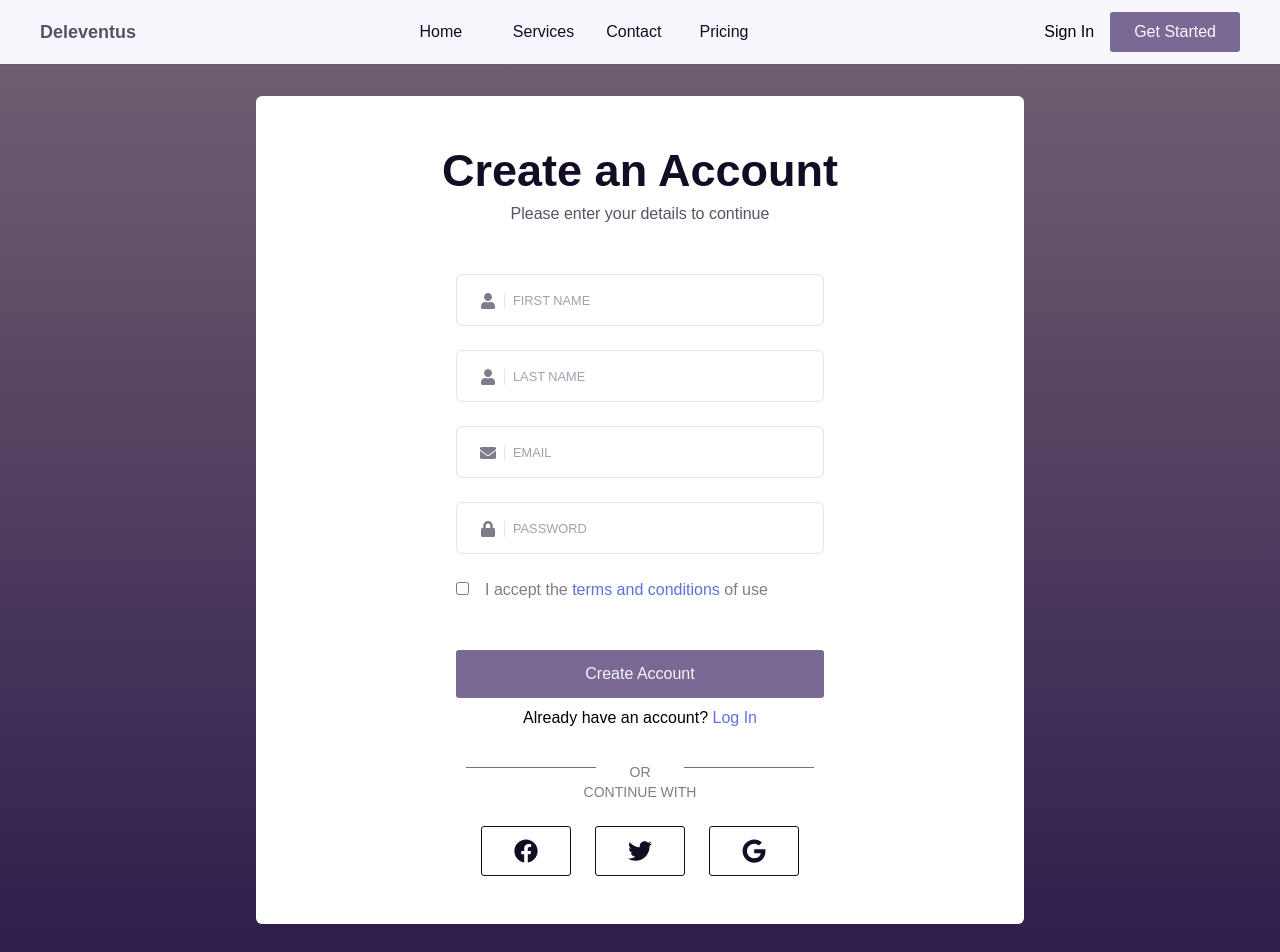
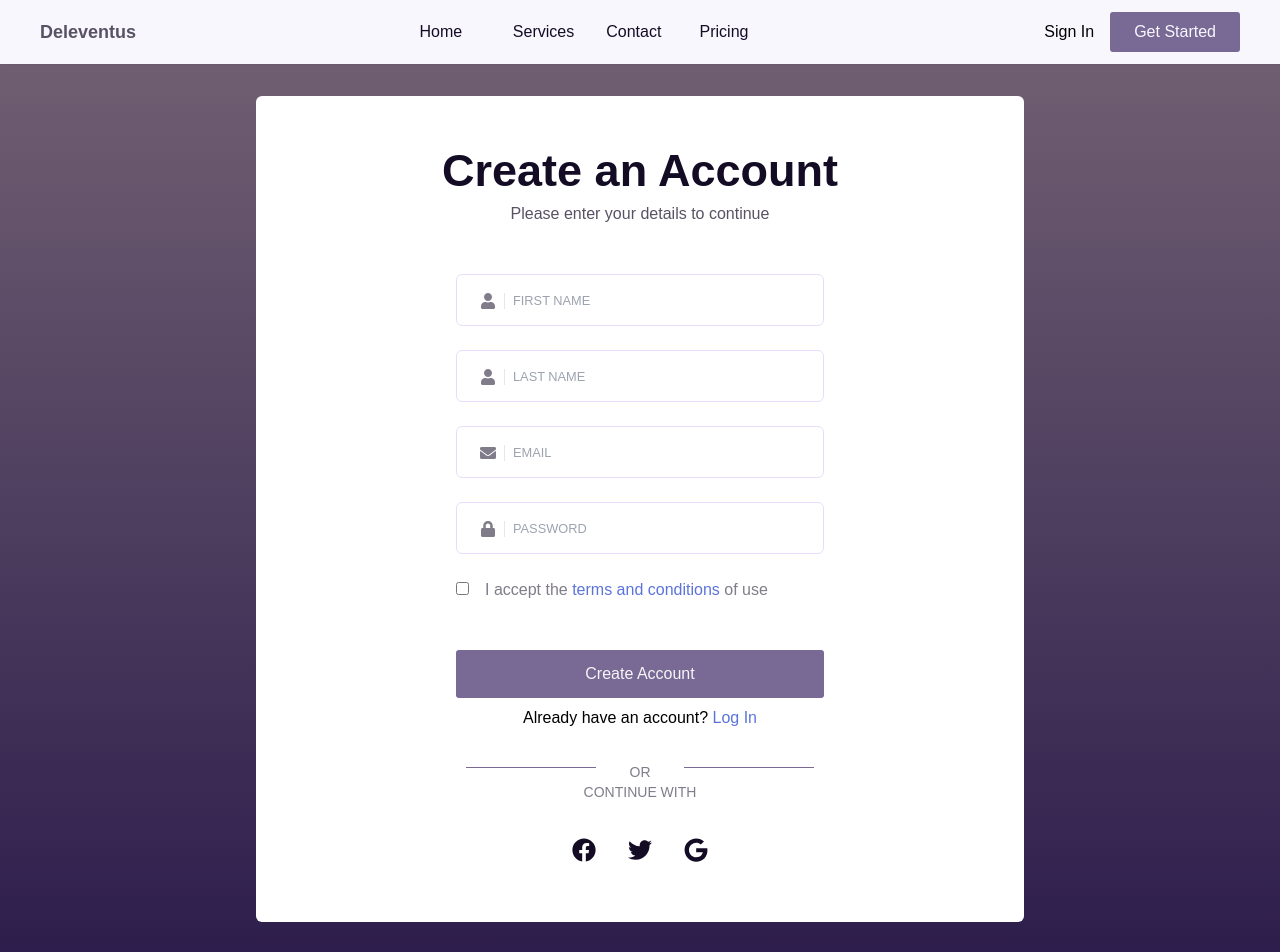
Before and after one commit to firerum/deleventus-frontend, a Next.js app: page /signup in a window 1280 px wide. Shown: the top 952 px of the page. Built offline with nearby package versions, Linux system fonts and the light colour scheme; a web font is replaced by a local one.

Commit message:
sign up UI design WIP

```diff
--- a/src/sections/authentication/Signup.jsx
+++ b/src/sections/authentication/Signup.jsx
@@ -113,14 +113,14 @@ export default function Signup() {
                         OR <br />
                         CONTINUE WITH
                     </header>
-                    <div className="flex gap-6 justify-center mt-6 text-2xl">
-                        <Button>
+                    <div className="mt-6 text-2xl">
+                        <Button className="border-0 px-4">
                             <FaFacebook />
                         </Button>
-                        <Button>
+                        <Button className="border-0 px-4">
                             <FaTwitter />
                         </Button>
-                        <Button>
+                        <Button className="border-0 px-4">
                             <FaGoogle />
                         </Button>
                     </div>
```
